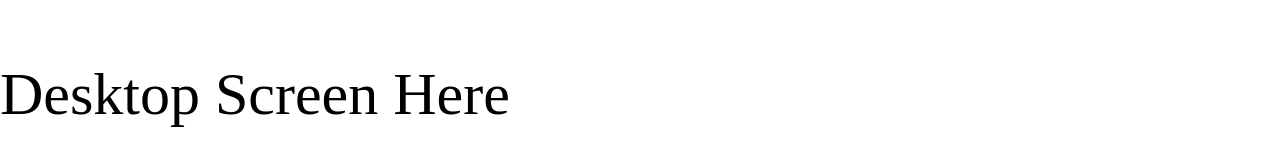
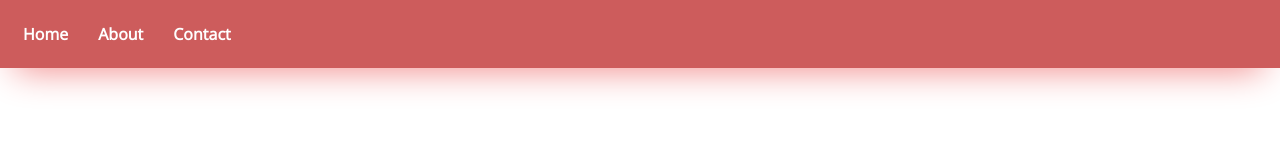
Before and after one commit to Gyekye/css-media-queries, a plain HTML site: page index.html in a window 1280 px wide. Drawn offline with nearby package versions, Linux system fonts and the light colour scheme.

Commit message:
building Navbar

```diff
--- a/index.html
+++ b/index.html
@@ -5,6 +5,8 @@
     <meta charset="UTF-8">
     <meta http-equiv="X-UA-Compatible" content="IE=edge">
     <meta name="viewport" content="width=device-width, initial-scale=1.0">
+    <link rel="preconnect" href="https://fonts.gstatic.com">
+    <link href="https://fonts.googleapis.com/css2?family=Open+Sans&display=swap" rel="stylesheet">
     <link rel="stylesheet" href="styles/normalize.css">
     <link rel="stylesheet" href="styles/styles.css">
     <title>Media Query Basic</title>
@@ -12,22 +14,39 @@
 
 <body>
     <section class="show-on-small-screen">
-        <p>Phone Screen here</p>
+        <nav class="links">
+            <ul>
+                <li>Home</li>
+                <li>About</li>
+                <li>Contact</li>
+            </ul>
+        </nav>
+
     </section>
 
 
 
     <section class="show-on-medium-screen">
-        <p>
-            Meduim Screen Here
-        </p>
+        <nav class="links">
+            <ul>
+                <li>Home</li>
+                <li>About</li>
+                <li>Contact</li>
+            </ul>
+        </nav>
+
     </section>
 
 
     <section class="show-on-big-screen">
-        <p>
-            Desktop Screen Here
-        </p>
+        <nav class="links">
+            <ul>
+                <li>Home</li>
+                <li>About</li>
+                <li>Contact</li>
+            </ul>
+        </nav>
+
     </section>
 </body>
 
--- a/styles/styles.css
+++ b/styles/styles.css
@@ -1,12 +1,51 @@
+* {
+    margin: 0px;
+}
+
+nav.links {
+    background-color: #CD5C5C;
+    -webkit-box-shadow: -1px 17px 36px -16px rgba(240, 128, 128, 1);
+    -moz-box-shadow: -1px 17px 36px -16px rgba(240, 128, 128, 1);
+    box-shadow: -1px 17px 36px -16px rgba(240, 128, 128, 1);
+}
+
+nav.links ul {
+    list-style-type: none;
+    padding: 0px 8px;
+    display: flex;
+    justify-content: space-evenly;
+}
+
+nav.links ul li {
+    text-decoration: none;
+    color: white;
+    font-size: 16px;
+    font-weight: 600;
+    font-family: 'Open Sans', sans-serif;
+    padding: 10px 12px;
+    margin: 5px 0px;
+    text-align: center;
+}
+
+nav.links ul li:hover {
+    text-decoration: none;
+    color: white;
+    font-size: 16px;
+    font-weight: 600;
+    font-family: 'Segoe UI', Tahoma, Geneva, Verdana, sans-serif;
+    padding: 10px 12px;
+    margin: 5px 0px;
+    background: LightCoral;
+    text-align: center;
+}
+
+
 /* Show Only On Small Screens*/
 
-@media only screen and (max-width: 600px) {
+@media only screen and (min-width: 320px) and (max-width: 600px) {
     section.show-on-medium-screen,
     section.show-on-big-screen {
         display: none;
-    }
-    body {
-        font-size: 10px;
     }
 }
 
@@ -31,7 +70,13 @@
     section.show-on-medium-screen {
         display: none;
     }
-    body {
-        font-size: 60px;
+    nav.links ul {
+        justify-content: flex-start;
+    }
+    nav.links ul li {
+        padding: 20px 15px;
+    }
+    nav.links ul li:hover {
+        padding: 20px 15px;
     }
 }
```
